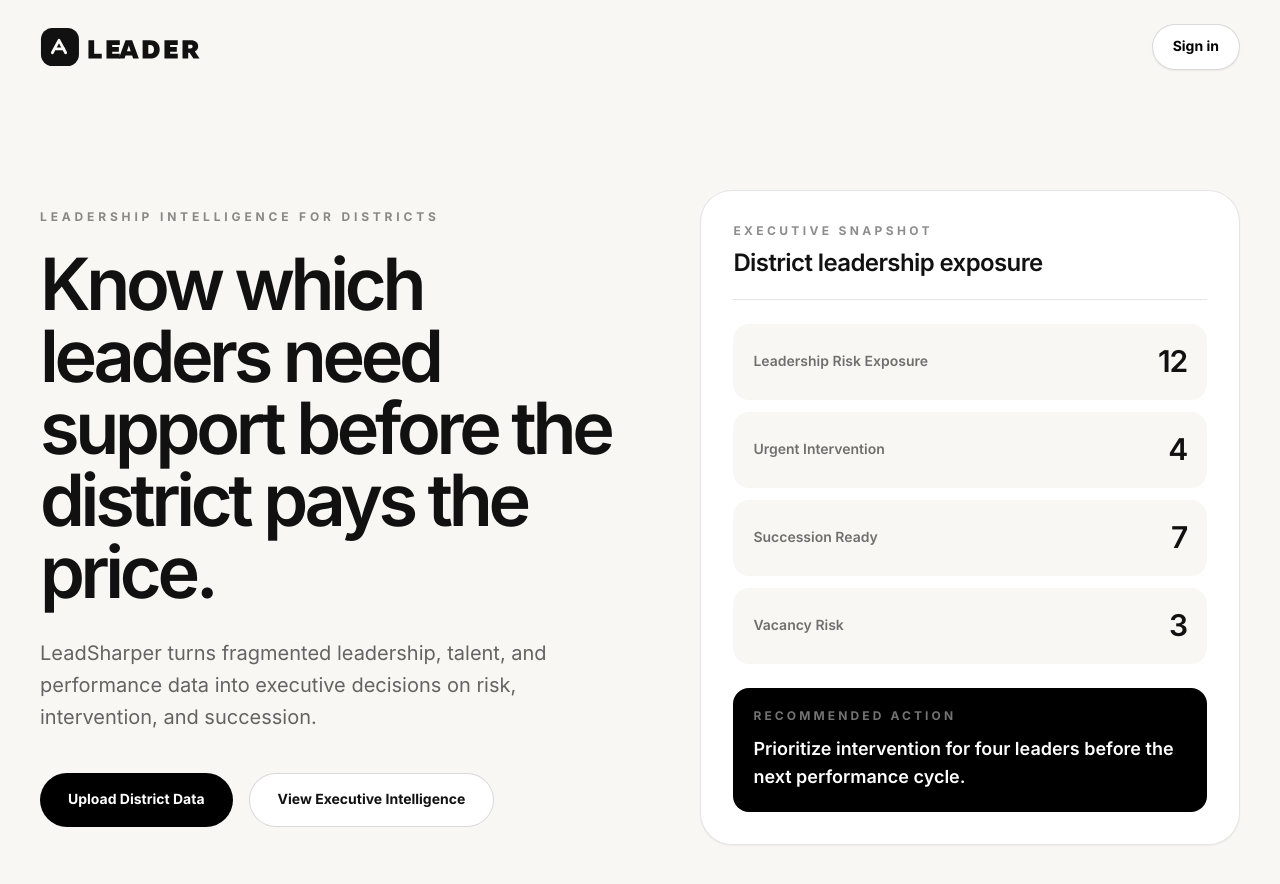
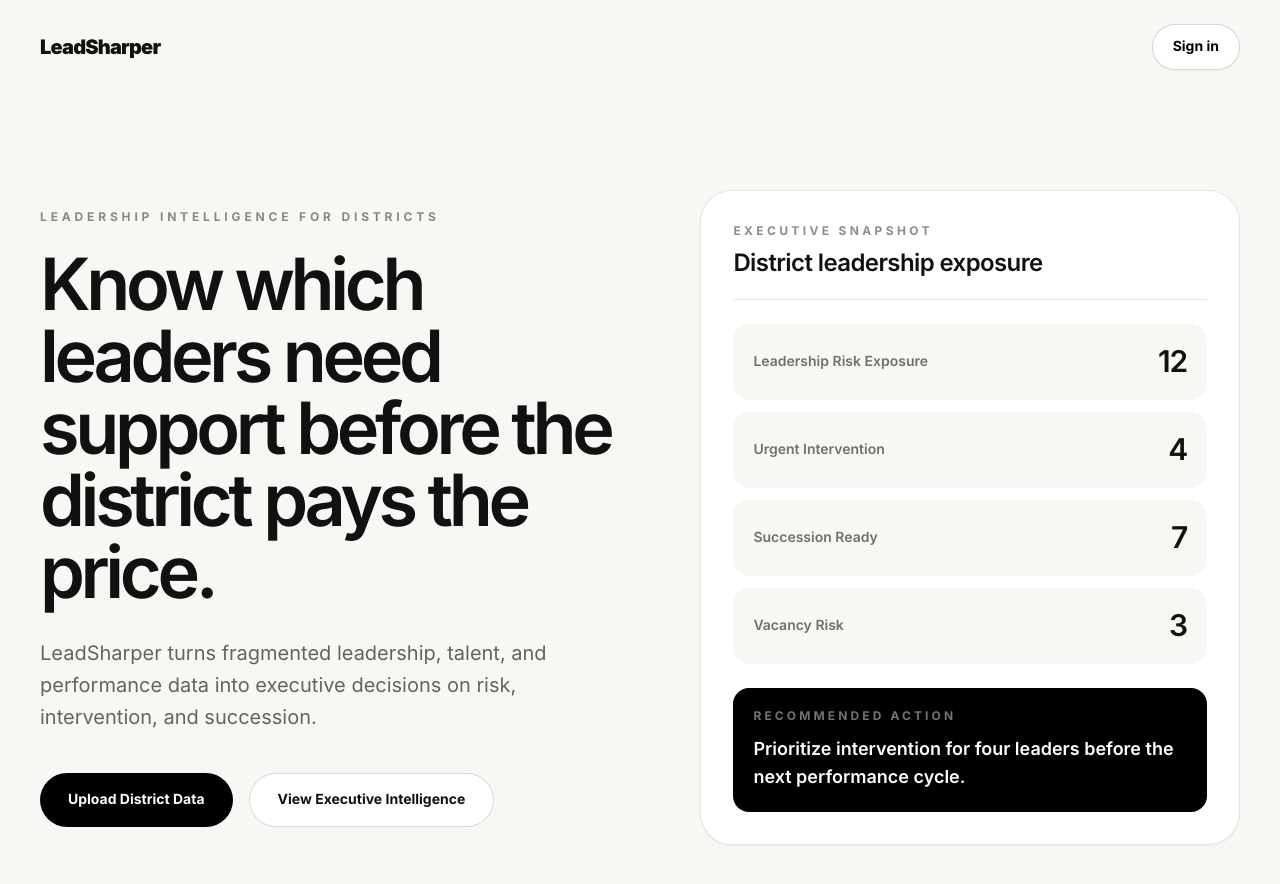
Before and after one commit to jmarc296-jpg/instructional-leadership-practice, a Next.js app: page / in a window 1280 px wide. Shown: the top 884 px of the page. Built offline with nearby package versions, Linux system fonts and the light colour scheme.

Commit message:
Remove placeholder logo

```diff
--- a/app/page.tsx
+++ b/app/page.tsx
@@ -11,9 +11,7 @@ export default function HomePage() {
   return (
     <main className="min-h-screen bg-[#f8f7f4] text-[#111111]">
       <header className="mx-auto flex max-w-7xl items-center justify-between px-6 py-6 sm:px-10">
-        <Link href="/" className="inline-flex items-center">
-          <img src="/brand/leadsharper-logo.svg" alt="LeadSharper" className="h-10 w-auto" />
-        </Link>
+        <Link href="/" className="text-xl font-black tracking-[-0.04em]">LeadSharper</Link>
 
         <Link
           href="/sign-in"
```
Also changed, not shown: public/brand/leadsharper-logo.svg (deleted).
